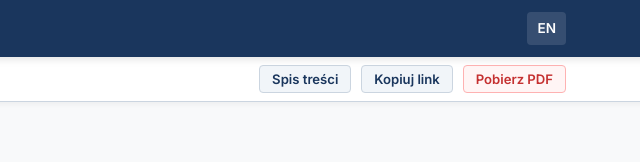
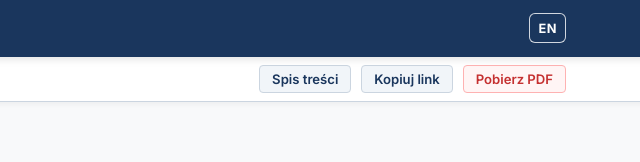
Before and after one commit to sylwester1975/zintegrowany-transportowy-masterplan-dla-plocka, a plain HTML site: page index.html in a window 1280 px wide. Shown: the top 162 px of the page, 504-1144 px from the left. Drawn offline with Linux system fonts and the light colour scheme.

Commit message:
Update index.html

```diff
--- a/index.html
+++ b/index.html
@@ -601,19 +601,29 @@ ul.bibliografia li:target {
 }
 
 .mp-top-link {
+    display: inline-flex !important;
+    align-items: center !important;
+    justify-content: center !important;
+    min-width: 34px !important;
+    height: 30px !important;
+    padding: 0 8px !important;
     color: #ffffff !important;
     text-decoration: none !important;
-    font-size: 0.85rem;
-    font-weight: 600;
-    padding: 4px 10px;
-    border-radius: 4px;
-    background-color: rgba(255, 255, 255, 0.12);
-    transition: background-color 0.2s ease;
-    cursor: pointer;
-}
-
+    font-size: 0.8rem !important;
+    font-weight: 700 !important;
+    letter-spacing: 0.5px !important;
+    background-color: #1a365d !important;
+    border: 1.5px solid rgba(255, 255, 255, 0.8) !important;
+    border-radius: 6px !important;
+    box-sizing: border-box !important;
+    transition: all 0.2s ease !important;
+}
+
+/* Po najechaniu myszką (chwila przełączenia): królewski błękit jak wcześniej */
 .mp-top-link:hover {
-    background-color: #2563eb;
+    background-color: #2563eb !important;
+    color: #ffffff !important;
+    border-color: #2563eb !important;
     text-decoration: none !important;
 }
 
```
